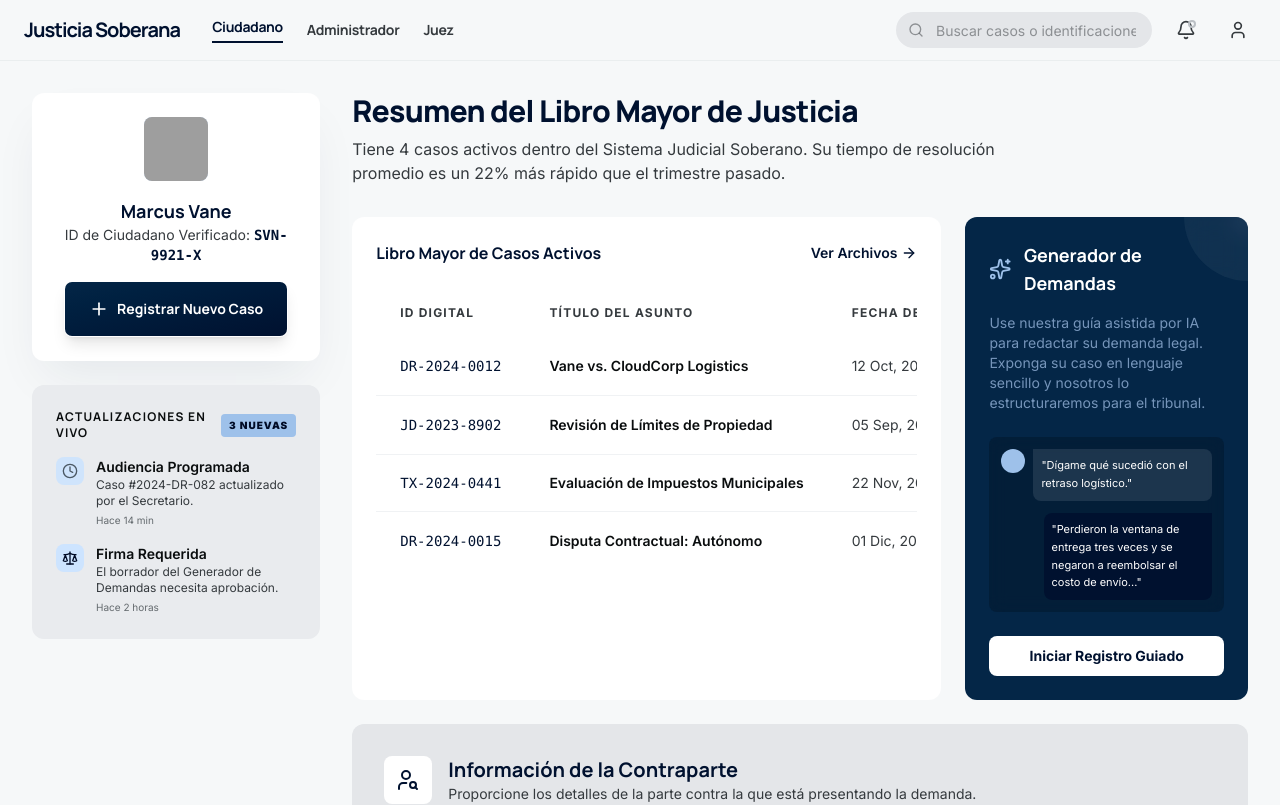
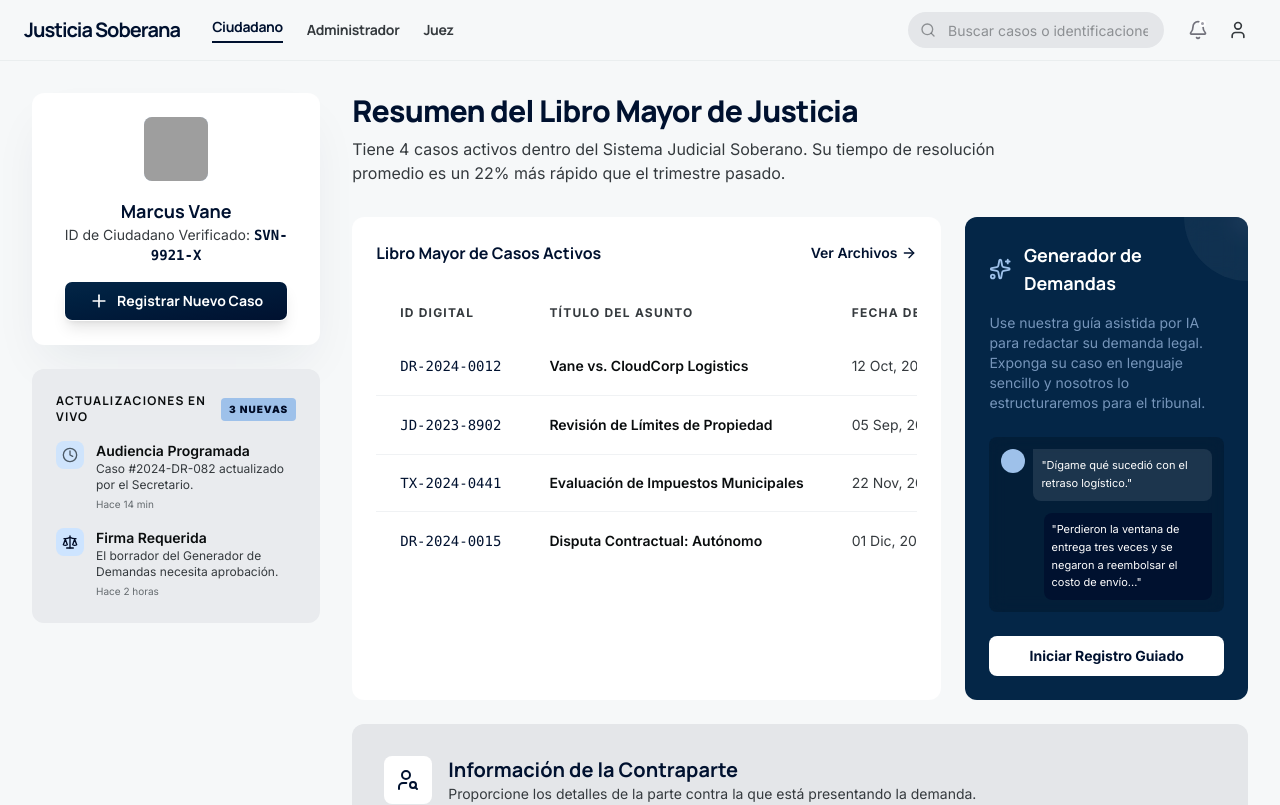
Before and after one commit to Edwin00821/juris-os, a Next.js app in the folder apps/web/: page /citizen in a window 1280 px wide. Shown: the top 805 px of the page. Built offline with nearby package versions, Linux system fonts and the light colour scheme; grey boxes are pictures that could not be loaded.

Commit message:
refactor(ui): extract global header actions and search input, fix button sizing

```diff
--- a/apps/web/src/app/(app)/citizen/page.tsx
+++ b/apps/web/src/app/(app)/citizen/page.tsx
@@ -1,4 +1,10 @@
+import type { Metadata } from "next";
 import { CitizenPortalPage } from "@/modules/citizen/pages/citizen-portal-page";
+
+export const metadata: Metadata = {
+	title: "Portal Ciudadano | Justicia Soberana",
+	description: "Acceso ciudadano a servicios y trámites judiciales.",
+};
 
 export default function CitizenPortal() {
 	return <CitizenPortalPage />;
--- /dev/null
+++ b/apps/web/src/components/header-actions.tsx
@@ -0,0 +1,62 @@
+import { cn } from "@juris-os-/ui/lib/utils";
+import { Bell, User } from "lucide-react";
+
+export function HeaderActionGroup({
+	children,
+	className,
+}: {
+	children: React.ReactNode;
+	className?: string;
+}) {
+	return (
+		<div className={cn("flex items-center gap-1", className)}>{children}</div>
+	);
+}
+
+interface NotificationActionProps {
+	hasUnread?: boolean;
+	unreadCount?: number;
+}
+
+export function NotificationAction({
+	hasUnread,
+	unreadCount,
+}: NotificationActionProps) {
+	const showBadge = unreadCount !== undefined && unreadCount > 0;
+	const showDot = !showBadge;
+
+	return (
+		<button
+			type="button"
+			className="relative rounded-full p-2 text-zinc-500 transition-colors hover:bg-zinc-100 dark:text-zinc-400 dark:hover:bg-zinc-800"
+		>
+			<Bell className="size-5" />
+
+			{showDot && (
+				<span
+					className={[
+						"absolute top-2 right-2.5 size-1.75 rounded-full border-2 border-white dark:border-zinc-900",
+						hasUnread ? "bg-red-500" : "bg-zinc-400 dark:bg-zinc-600",
+					].join(" ")}
+				/>
+			)}
+
+			{showBadge && (
+				<span className="absolute top-1 right-1 flex h-4 min-w-4 items-center justify-center rounded-full border-2 border-white bg-red-500 px-1 font-semibold text-[9px] text-white dark:border-zinc-900">
+					{unreadCount > 99 ? "99+" : unreadCount}
+				</span>
+			)}
+		</button>
+	);
+}
+
+export function UserAccountAction() {
+	return (
+		<button
+			type="button"
+			className="rounded-full p-2 text-on-surface-variant transition-colors hover:bg-surface-container"
+		>
+			<User className="size-5" />
+		</button>
+	);
+}
--- /dev/null
+++ b/apps/web/src/components/search-input.tsx
@@ -0,0 +1,24 @@
+import { Input } from "@juris-os-/ui/components/input";
+import { cn } from "@juris-os-/ui/lib/utils";
+import { Search } from "lucide-react";
+
+interface SearchInputProps {
+	placeholder?: string;
+	className?: string;
+}
+
+export function SearchInput({
+	placeholder = "Search...",
+	className,
+}: SearchInputProps) {
+	return (
+		<div className={cn("group relative w-full max-w-64", className)}>
+			<Search className="absolute top-1/2 left-3 size-4 -translate-y-1/2 text-on-surface-variant/50 transition-colors group-focus-within:text-primary" />
+			<Input
+				variant="search"
+				placeholder={placeholder}
+				className="h-9 border-none bg-surface-container-high pl-10 focus-visible:ring-1 focus-visible:ring-primary"
+			/>
+		</div>
+	);
+}
--- a/apps/web/src/modules/admin/components/header.tsx
+++ b/apps/web/src/modules/admin/components/header.tsx
@@ -2,15 +2,20 @@
 
 import { Separator } from "@juris-os-/ui/components/separator";
 import { SidebarTrigger } from "@juris-os-/ui/components/sidebar";
-import { Bell, CircleUser } from "lucide-react";
+
 import Link from "next/link";
 import { usePathname } from "next/navigation";
+import {
+	HeaderActionGroup,
+	NotificationAction,
+	UserAccountAction,
+} from "@/components/header-actions";
 import type { NavItem } from "@/types/nav.types";
 
 const NAV_LINKS: NavItem[] = [
-	{ title: "Ciudadano", href: "#citizen" },
+	{ title: "Ciudadano", href: "/citizen" },
 	{ title: "Administrador", href: "/admin" },
-	{ title: "Juez", href: "#judge" },
+	{ title: "Juez", href: "/judge/cases" },
 ];
 
 export function Header() {
@@ -20,7 +25,7 @@ export function Header() {
 		<header className="sticky top-0 z-50 flex h-16 shrink-0 items-center justify-between border-outline-variant/20 border-b bg-surface-container-lowest/80 px-4 backdrop-blur-md transition-[width,height] ease-linear group-has-data-[collapsible=icon]/sidebar-wrapper:h-14">
 			<div className="flex items-center gap-2">
 				<SidebarTrigger className="-ml-1" />
-				<Separator orientation="vertical" className="mr-2 h-4" />
+				<Separator orientation="vertical" className="mr-2 h-10" />
 				<div className="font-bold font-headline text-primary text-xl tracking-tighter">
 					Justicia Soberana
 				</div>
@@ -46,22 +51,10 @@ export function Header() {
 				})}
 			</nav>
 
-			<div className="flex items-center gap-4">
-				<button
-					type="button"
-					className="rounded-full p-2 text-primary transition-colors hover:bg-surface-container"
-					aria-label="Notifications"
-				>
-					<Bell className="size-5" />
-				</button>
-				<button
-					type="button"
-					className="rounded-full p-2 text-primary transition-colors hover:bg-surface-container"
-					aria-label="User Profile"
-				>
-					<CircleUser className="size-5" />
-				</button>
-			</div>
+			<HeaderActionGroup>
+				<NotificationAction unreadCount={100} />
+				<UserAccountAction />
+			</HeaderActionGroup>
 		</header>
 	);
 }
--- a/apps/web/src/modules/citizen/components/top-nav.tsx
+++ b/apps/web/src/modules/citizen/components/top-nav.tsx
@@ -1,10 +1,14 @@
-import { Input } from "@juris-os-/ui/components/input";
-import { Bell, Search, User } from "lucide-react";
 import Link from "next/link";
+import {
+	HeaderActionGroup,
+	NotificationAction,
+	UserAccountAction,
+} from "@/components/header-actions";
+import { SearchInput } from "@/components/search-input";
 
 export function TopNav() {
 	return (
-		<nav className="sticky top-0 z-50 flex w-full max-w-full items-center justify-between border-outline-variant/20 border-b bg-background bg-surface px-6 py-3">
+		<nav className="sticky top-0 z-50 flex w-full max-w-full items-center justify-between border-outline-variant/20 border-b bg-background px-6 py-3">
 			<div className="flex items-center gap-8">
 				<span className="font-bold font-headline text-primary text-xl tracking-tighter">
 					Justicia Soberana
@@ -23,7 +27,7 @@ export function TopNav() {
 						Administrador
 					</Link>
 					<Link
-						href="#judge"
+						href="/judge/cases/1"
 						className="font-bold font-headline text-on-surface-variant text-sm tracking-tight transition-colors hover:text-primary"
 					>
 						Juez
@@ -32,26 +36,16 @@ export function TopNav() {
 			</div>
 			<div className="flex items-center gap-4">
 				<div className="relative hidden w-64 sm:block">
-					<Search className="absolute top-1/2 left-3 size-4 -translate-y-1/2 text-on-surface-variant/50" />
-					<Input
-						variant="search"
-						className="pl-10"
+					<SearchInput
 						placeholder="Buscar casos o identificaciones..."
+						className="hidden sm:block"
 					/>
 				</div>
-				<button
-					type="button"
-					className="relative rounded-full p-2 transition-colors hover:bg-surface-container"
-				>
-					<Bell className="size-5 text-on-surface-variant" />
-					<span className="absolute top-2 right-2 size-2 rounded-full border-2 border-surface bg-error" />
-				</button>
-				<button
-					type="button"
-					className="rounded-full p-2 transition-colors hover:bg-surface-container"
-				>
-					<User className="size-5 text-on-surface-variant" />
-				</button>
+
+				<HeaderActionGroup>
+					<NotificationAction />
+					<UserAccountAction />
+				</HeaderActionGroup>
 			</div>
 		</nav>
 	);
--- a/packages/ui/src/components/button.tsx
+++ b/packages/ui/src/components/button.tsx
@@ -16,14 +16,14 @@ const buttonVariants = cva(
 				ghost:
 					"text-muted-foreground hover:bg-muted hover:text-foreground hover:text-primary aria-expanded:bg-muted aria-expanded:text-foreground dark:hover:bg-muted/50",
 				destructive:
-					"bg-destructive/10 text-destructive-foreground hover:bg-destructive/20 focus-visible:border-destructive/40 focus-visible:ring-destructive/20 dark:bg-destructive/20 dark:focus-visible:ring-destructive/40 dark:hover:bg-destructive/30",
+					"bg-destructive/10 text-destructive hover:bg-destructive/20 focus-visible:border-destructive/40 focus-visible:ring-destructive/20 dark:bg-destructive/20 dark:focus-visible:ring-destructive/40 dark:hover:bg-destructive/30",
 				link: "text-primary underline-offset-4 hover:underline",
 				nav: "rounded-none border-transparent border-b-2 bg-transparent pb-2 text-muted-foreground hover:text-primary data-[state=active]:border-primary data-[state=active]:text-primary",
 			},
 			size: {
-				default: "h-14 px-6 py-4",
-				xs: "h-8 px-3 text-xs",
-				sm: "h-10 px-4",
+				default: "h-10 px-6 py-2",
+				xs: "h-6 px-2 text-xs",
+				sm: "h-8 px-4",
 				lg: "h-16 px-8 text-base",
 				icon: "size-10 rounded-full",
 				"icon-xs": "size-8 rounded-full",
```
